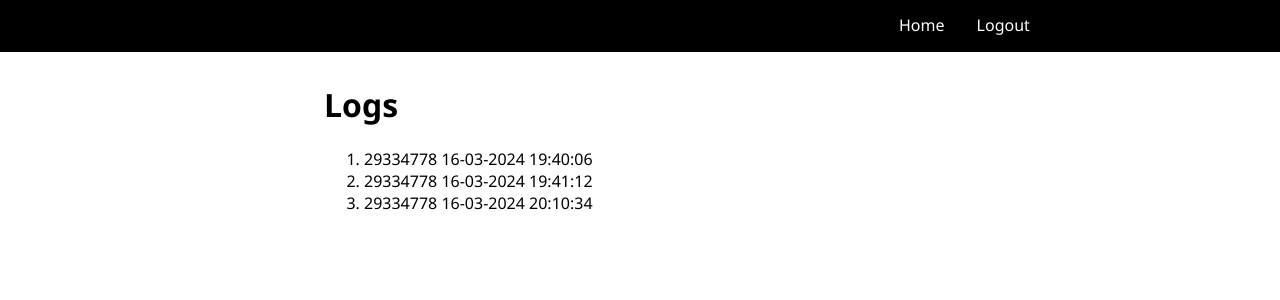
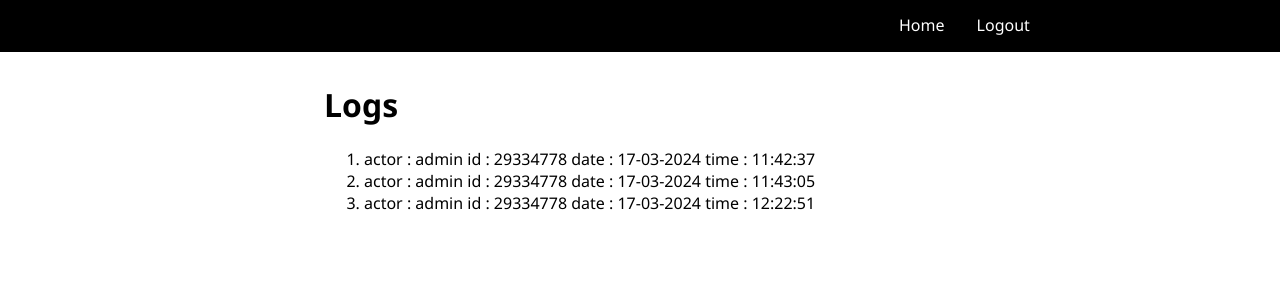
Before and after one commit to Wallace-Karanja/form, a PHP site: page /admin/logs.php in a window 1280 px wide. Shown: the top 300 px of the page. Run offline with PHP 8.4, Linux system fonts and the light colour scheme.

Commit message:
logs.json file added, create logs and show logs added in class Admin

```diff
--- a/admin/Admin.php
+++ b/admin/Admin.php
@@ -114,10 +114,12 @@ class Admin
             if ($this->verifyPassword()) {
                 $this->queryStatus = 0; // success
                 $this->startSession();
-                $this->createLog(); // create a log
+                // $this->createLog(); // create a log
+                $this->createLog();
                 return true;
             } else {
                 $this->queryStatus = 1;  // wrong password
+                return false;
             }
         } else {
             $this->queryStatus = 2; // user does not exist
@@ -219,37 +221,29 @@ class Admin
 
     public function showLogs(): array
     {
-        // create a log to sqlite db
-        // admin can view logs online
         try {
-            //code...
-            $pdo = new PDO('sqlite:./log.db', null, null, array(PDO::ATTR_PERSISTENT => true)); // ensure permission is set
-            $sql = "SELECT * FROM log";
-            $result = $pdo->query($sql);
-            $records = $result->fetchAll(PDO::FETCH_ASSOC);
+            $logFile = "./logs.json";
+            $jsonLogs = file_get_contents($logFile);
+            $records = json_decode($jsonLogs);
             return $records;
         } catch (Exception $e) {
             return $e->getMessage();
         }
     }
 
-    private function createLog(): bool
+
+
+    public function createLog(): void
     {
-        try {
-            $pdo = new PDO('sqlite:./log.db', null, null, array(PDO::ATTR_PERSISTENT => true));
-            $sql = 'INSERT INTO log (id, date, time) VALUES (:id,  :date, :time)';
-            $id = $this->post['id_number'];
-            $stmt = $pdo->prepare($sql);
-            $date = date("d-m-Y");
-            $time = date("H:i:s");
-            $result =  $stmt->execute(["id" => $id, "date" => $date, "time" => $time]);
-            if ($result != false) {
-                return true;
-            }
-            return $result;
-        } catch (Exception $e) {
-            return $e->getMessage();
-        }
+        // create a log containing the id, actor, date and time to a json file
+        $logFile = "./logs.json"; // log file
+        $date = date("d-m-Y");
+        $time = date("H:i:s");
+        $log = ["actor" => "admin", "id" => $this->post['id_number'], "date" => $date, "time" => $time]; // json structure
+        $logs = file_exists($logFile) ? json_decode(file_get_contents($logFile), true) : array();
+        $logs[] = $log;
+        $jsonLogs = json_encode($logs, JSON_PRETTY_PRINT);
+        file_put_contents($logFile, $jsonLogs);
     }
 
     // consider using json to store logs
--- a/admin/login.php
+++ b/admin/login.php
@@ -50,7 +50,7 @@ include './Admin.php';
                     </div>
                     <div><input type="submit" name="submit" value="Login" id="submit" required /></div>
                 </form>
-                <p id="message"></p>
+                <p id="message">
                     <?php
                     if (isset($_POST['submit'])) {
                         $admin = new Admin();
@@ -74,6 +74,7 @@ include './Admin.php';
                         }
                     }
                     ?>
+                </p>
             </div>
         </main>
         <div></div>
--- /dev/null
+++ b/admin/logs.json
@@ -0,0 +1,20 @@
+[
+    {
+        "actor": "admin",
+        "id": "29334778",
+        "date": "17-03-2024",
+        "time": "11:42:37"
+    },
+    {
+        "actor": "admin",
+        "id": "29334778",
+        "date": "17-03-2024",
+        "time": "11:43:05"
+    },
+    {
+        "actor": "admin",
+        "id": "29334778",
+        "date": "17-03-2024",
+        "time": "12:22:51"
+    }
+]
--- a/admin/logs.php
+++ b/admin/logs.php
@@ -1,5 +1,6 @@
 <?php
 include '../Form.php';
+include './Admin.php';
 ?>
 <!DOCTYPE html>
 <html lang="en">
@@ -35,17 +36,16 @@ include '../Form.php';
                 <h1>Logs</h1>
                 <ol>
                     <?php
-                    $applications = new Form();
-                    if (empty($applications->showLogs())) { ?>
-                        <li>No records yet !</li>
-                        <?php } else {
-                        foreach ($applications->showLogs() as $row) {
-                        ?>
-                            <li><?php echo $row['id'] . ' ' . $row['date'] . ' ' . $row['time'];
-                                ?></li>
-                    <?php }
-                    }
-                    ?>
+                    $admin = new Admin();
+                    $logs = $admin->showLogs(); ?>
+                    <?php
+                    for ($i = 0; $i < count($logs); $i++) { ?>
+                        <li>
+                            <?php foreach ($logs[$i] as $key => $value) {
+                                echo $key . " : " . $value . " ";
+                            } ?>
+                        </li>
+                    <?php } ?>
                 </ol>
             </div>
         </main>
```
Also changed, not shown: 1 other file. Lines whose indentation alone changed are shown as unchanged.
